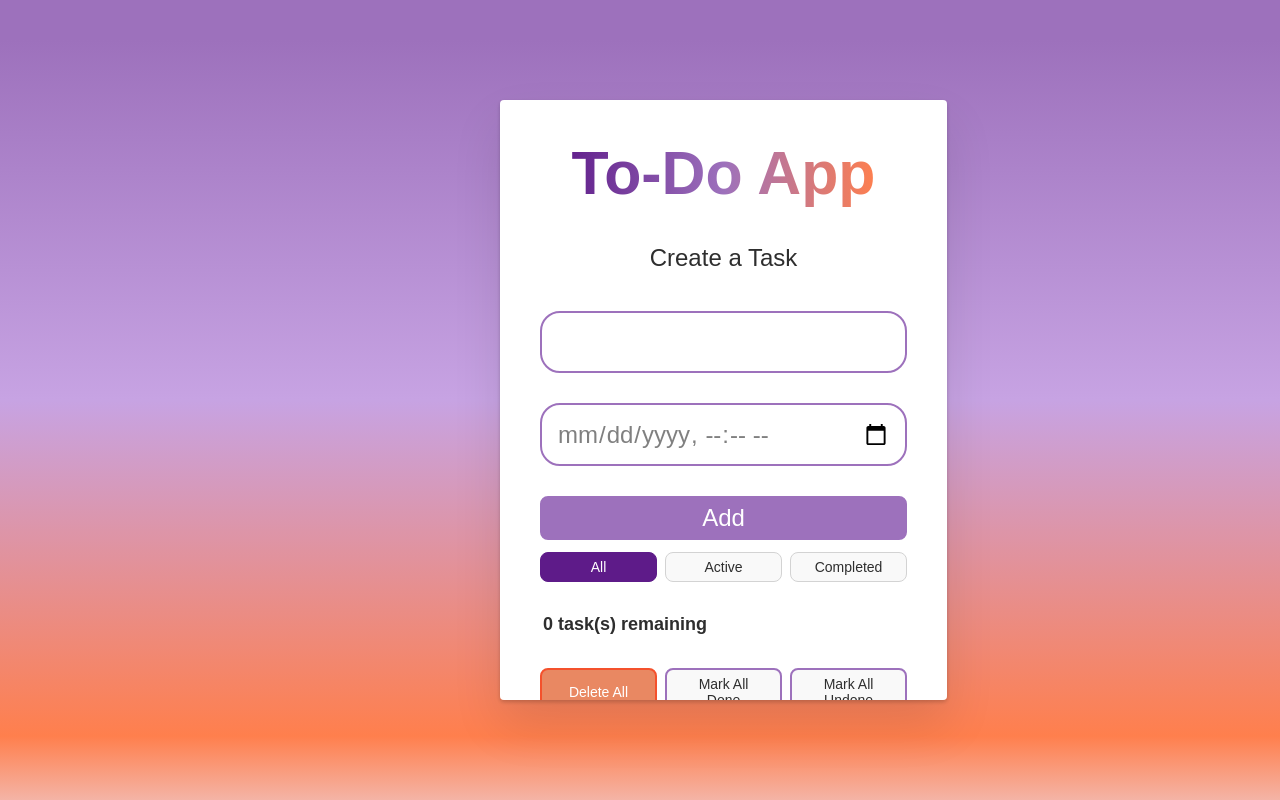
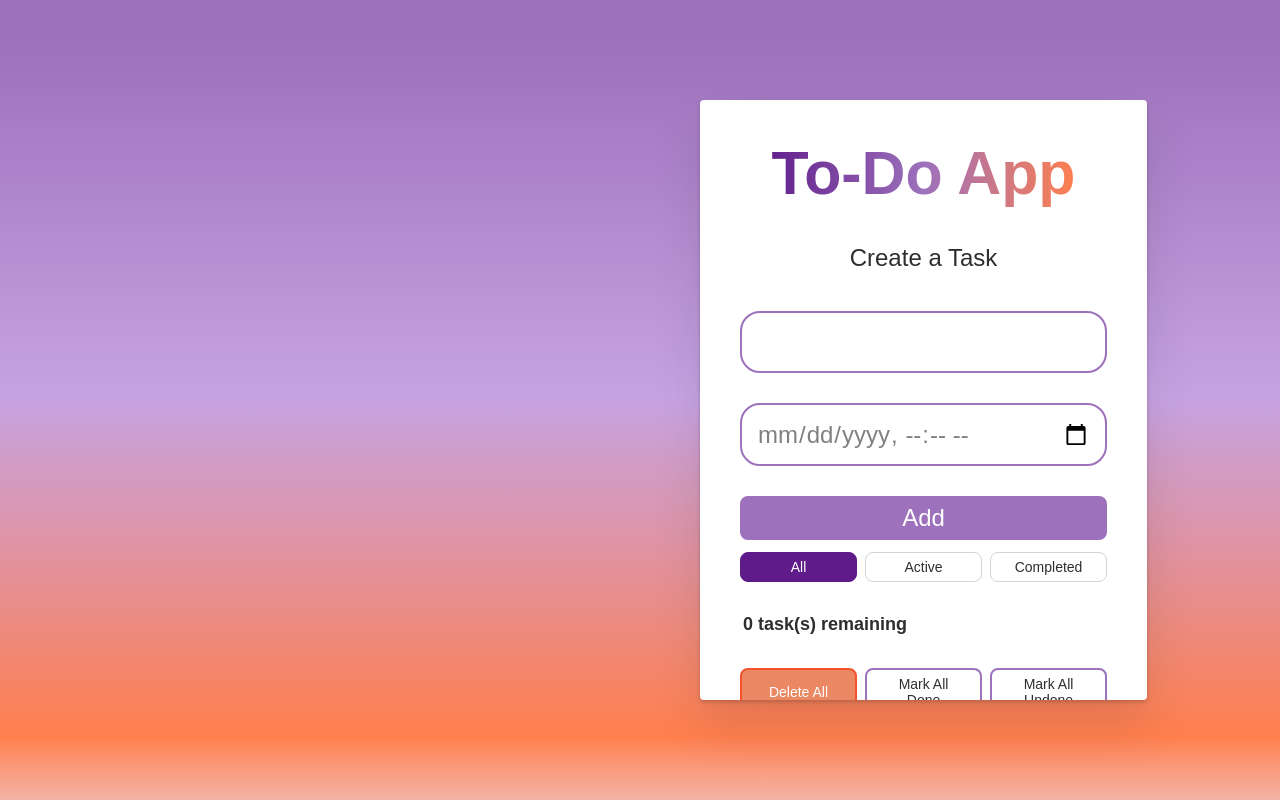
Before and after one commit to NicoRoyceAniag/todo, a React (Vite) app: page / in a window 1280 px wide. Built offline with nearby package versions, Linux system fonts and the light colour scheme.

Commit message:
revisions
I noticed that in dark mode, the input and button elements were turning black, so I added a white background color to fix the issue. I also adjusted the margin for the todo app

```diff
--- a/src/App.css
+++ b/src/App.css
@@ -66,6 +66,7 @@ textarea {
 button,
 input {
   overflow: visible; /* Ensures elements do not clip overflow */
+  background-color: white;
 }
 
 input[type="text"] {
@@ -94,6 +95,7 @@ body {
   margin-top: 0.4rem; /* Adds margin to text input inside .form-group */
 }
 .btn {
+  background-color: white;
   border: 0.2rem solid #9D71BC; /* Purple border */
   cursor: pointer;
   padding: 0.6rem 1.5rem; /* Reduced padding */
@@ -193,7 +195,7 @@ body {
 .todoapp {
   background: #fff; /* White background for todo app */
   box-shadow: 0 2px 4px 0 rgb(0 0 0 / 20%), 0 2.5rem 5rem 0 rgb(0 0 0 / 10%); /* Adds shadow for depth */
-  margin: 5rem 5rem 5rem 50rem; /* Centered margin, auto on left and right */
+  margin: 5rem 5rem 5rem 70rem; /* Centered margin, auto on left and right */
   padding: 4rem; /* Increased padding */
   position: relative;
   overflow-y: auto; /* Ensures scrolling if content overflows */
```
